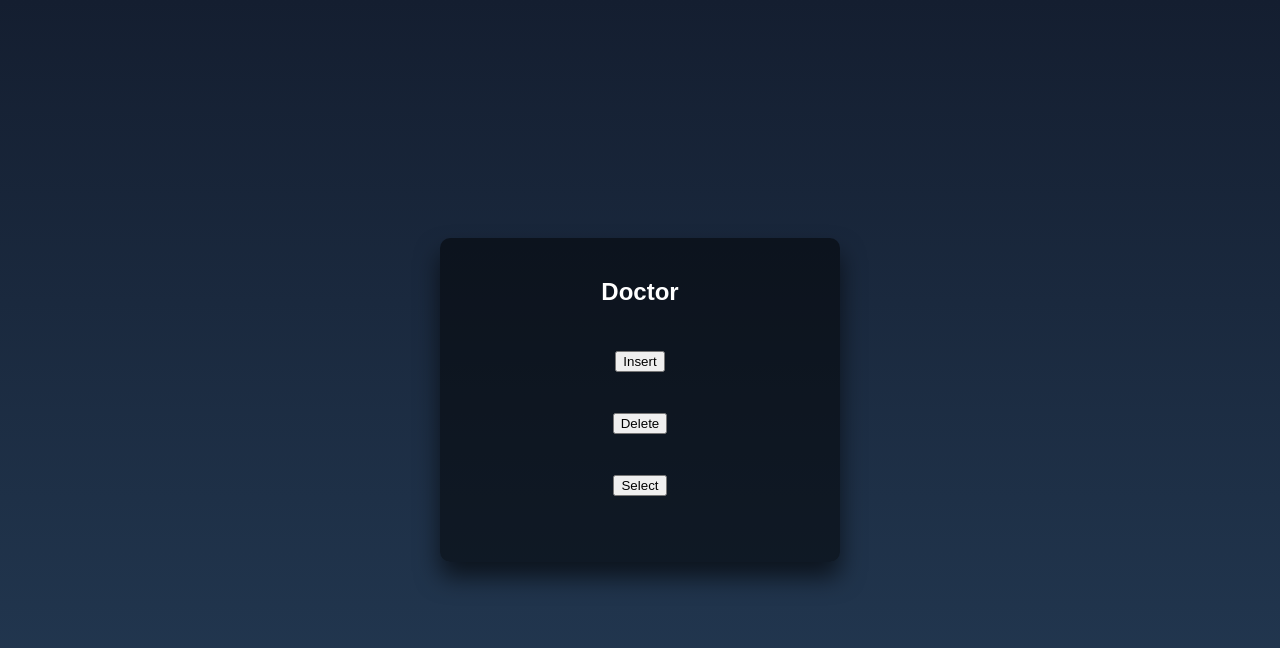
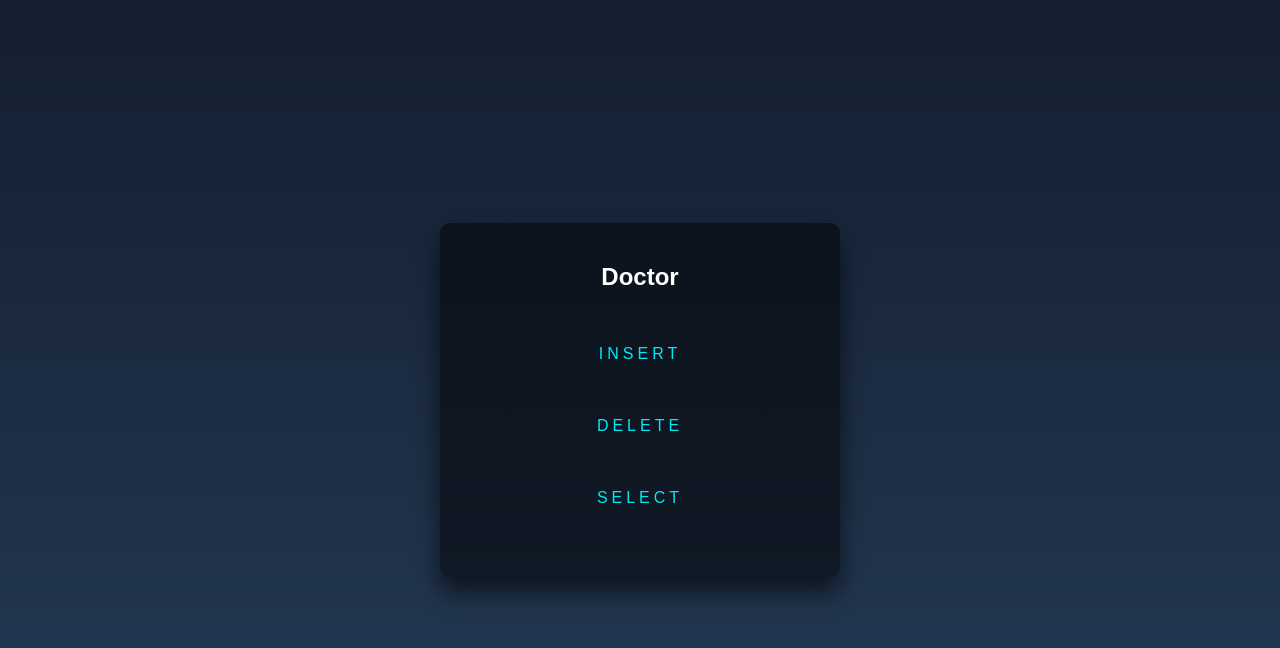
Before and after one commit to zgr2788/CS306-HADMDB, a FastAPI app: page / in a window 1280 px wide. Shown: the top 648 px of the page. Run offline with FastAPI, Linux system fonts and the light colour scheme.

Commit message:
home page buttons fixed

```diff
--- a/templates/doctor_home.html
+++ b/templates/doctor_home.html
@@ -2,21 +2,53 @@
   <link href="{{ url_for('static', path='/styles.css') }}" rel="stylesheet">
 </head>
 
+<style>
+.mybutton {
+  position: relative;
+  padding: 4px 6px;
+  border: none;
+  background: transparent;
+  color: #03e9f4;
+  font-size: 16px;
+  text-transform: uppercase;
+  margin-top: 5px;
+  letter-spacing: 4px;
+}
+
+.mybutton:hover {
+  background: transparent;
+  color: #fff;
+  border-radius: 10px;
+  box-shadow: 0 0 5px #03e9f4,
+              0 0 25px #03e9f4,
+              0 0 50px #03e9f4,
+              0 0 100px #03e9f4;
+}
+
+.mybutton input:focus ~ button,
+.mybutton input:valid ~ button {
+  top: -10px;
+  left: 0;
+  color: #03e9f4;
+  font-size: 12px;
+}
+
+</style>
 
 <div class="login-box"; style="text-align:center;">
   <h2>Doctor</h2>
   <form action="/create/doctors">
-    <a href="#"><button>
+    <a href="#"><button class="mybutton">
       Insert
     </button></a>
   </form>
   <form action="/delete/doctors">
-    <a href="#"><button>
+    <a href="#"><button class="mybutton">
       Delete
     </button></a>
   </form>
   <form action="/get/doctors">
-    <a href="#"><button>
+    <a href="#"><button class="mybutton">
       Select
     </button></a>
   </form>
```
